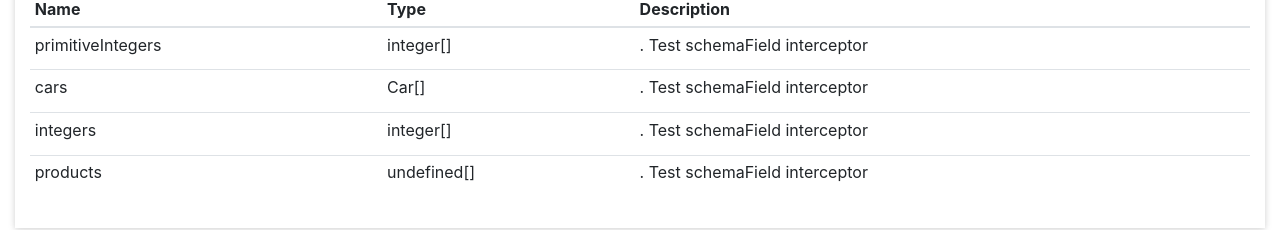
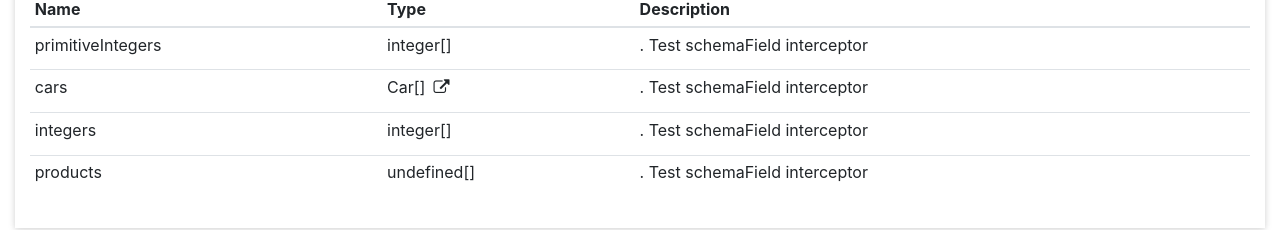
Before and after one commit to vahanito/oas-ui, a React (Create React App) app: page /components/ArrayDummy in a window 1280 px wide. Shown: the part 223-453 px from the top of the page. Built offline with nearby package versions, Linux system fonts and the light colour scheme.

Commit message:
Added component link to property row

```diff
--- a/src/components/ComponentLink.js
+++ b/src/components/ComponentLink.js
@@ -3,14 +3,15 @@ import PropTypes from 'prop-types';
 import {Link} from "react-router-dom";
 
 ComponentLink.propTypes = {
-  componentName: PropTypes.string
+  componentName: PropTypes.string,
+  isArray: PropTypes.bool
 };
 
 function ComponentLink(props) {
   const componentName = props.componentName;
   return (
     <>
-      {componentName && <Link to={'/components/' + componentName}>{componentName}</Link>}
+      {componentName && <Link to={'/components/' + componentName}>{componentName}{props.isArray ? '[]' : ''}</Link>}
       {componentName &&
        <Link to={'/components/' + componentName} target="_blank">
          <i className="pl-2 fa fa-external-link" aria-hidden="true"/>
--- a/src/pages/component/properties/PropertyRow.js
+++ b/src/pages/component/properties/PropertyRow.js
@@ -1,6 +1,7 @@
 import React from 'react';
 import PropTypes from 'prop-types';
 import OasService from '../../../services/OasService';
+import ComponentLink from '../../../components/ComponentLink';
 
 class PropertyRow extends React.Component {
   render() {
@@ -23,9 +24,12 @@ class PropertyRow extends React.Component {
   propertyType = (param) => {
     const primitiveType = param.items ? param.items.type : param.type;
     const ref = param.items ? param.items.$ref : param.$ref;
-    const resultType = ref ? OasService.componentNameFromRef(ref) : primitiveType;
-    return param.items ? resultType + '[]'
-                       : resultType;
+    const componentName = ref ?  OasService.componentNameFromRef(ref) : undefined;
+    if (componentName) {
+      return <ComponentLink componentName={componentName} isArray={!!param.items}/>;
+    }
+    return param.items ? primitiveType + '[]'
+                       : primitiveType;
   };
 
 }
```
